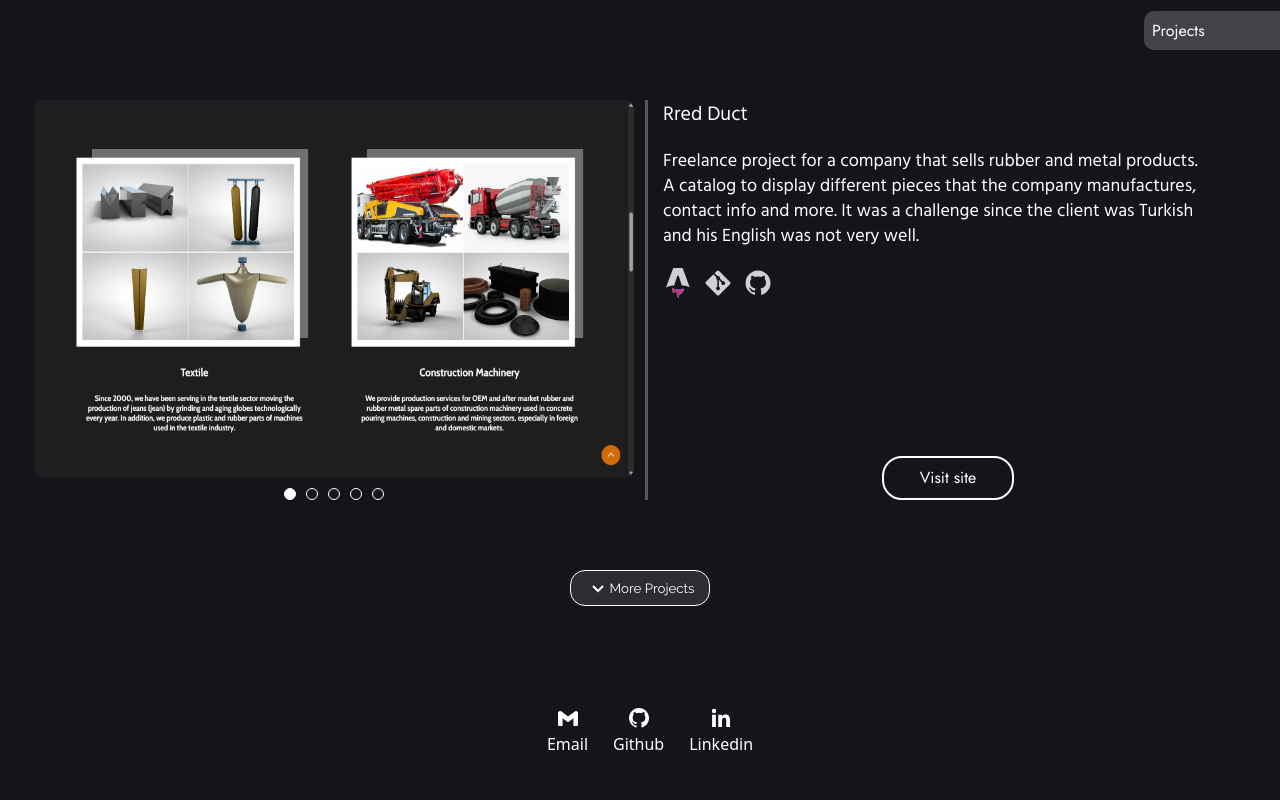
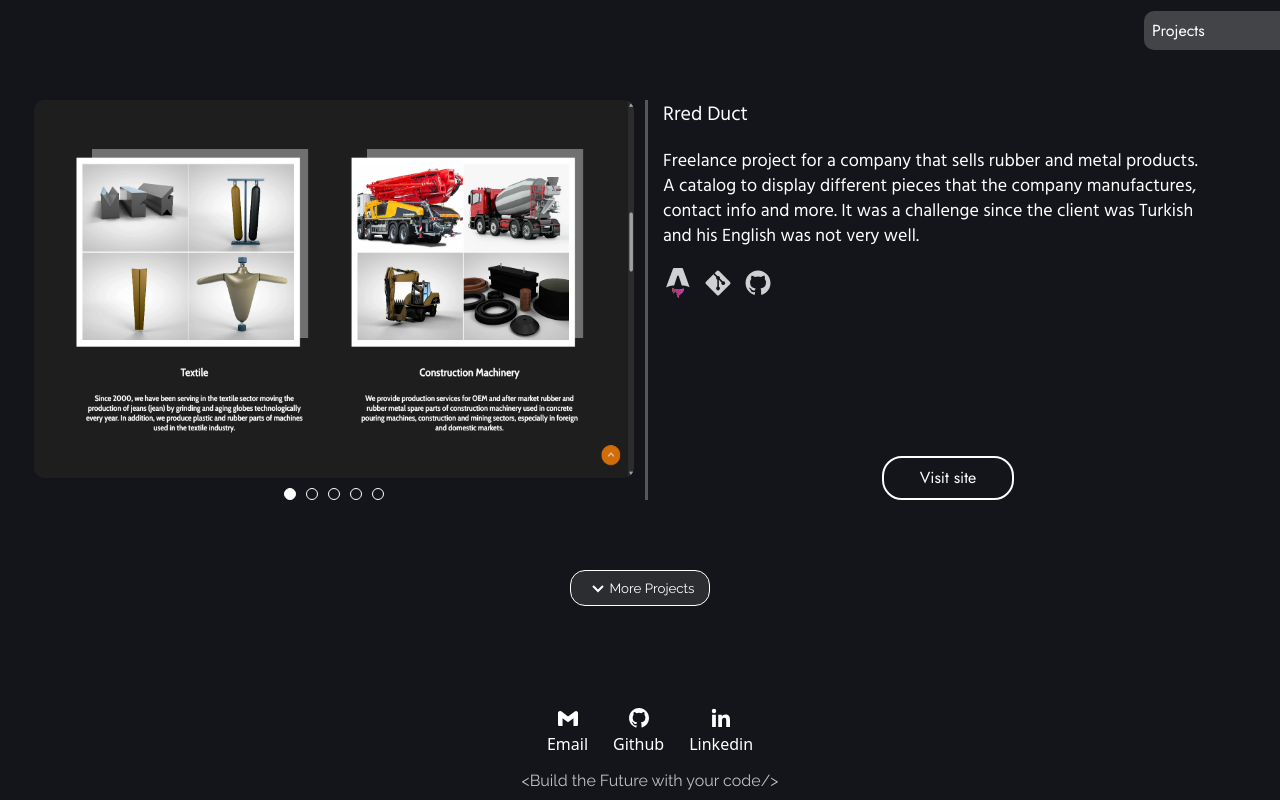
Before and after one commit to lazaroah02/lazaro_altedill_portfolio, an Astro site: page / in a window 1280 px wide. Shown: the part 2206-3006 px from the top of the page. Before the commit the page ends 2977 px from the top, so only its background shows below. Built offline with nearby package versions, Linux system fonts and the light colour scheme; Astro itself is replaced by a stand-in of ours.

Commit message:
adding phrase to footer

```diff
--- a/src/landingPageSections/Footer/index.css
+++ b/src/landingPageSections/Footer/index.css
@@ -8,3 +8,10 @@
     margin: 0 auto;
     padding-left: 20px;
 }
+
+.footer-phrase{
+    color:#ffffffbb;
+    text-align: center;
+    padding-bottom: 10px;
+    font-family: 'Raleway';
+}
--- a/src/landingPageSections/Footer/index.jsx
+++ b/src/landingPageSections/Footer/index.jsx
@@ -6,6 +6,7 @@ function Footer({id}) {
         <section className = "footer-section" id = {id}>
             <div className = "footer-contact-buttons-container">
                 <ContactButtons/>
+                <div className = "footer-phrase">{"<Build the Future with your code/>"}</div>
             </div>
         </section>
      );
```
